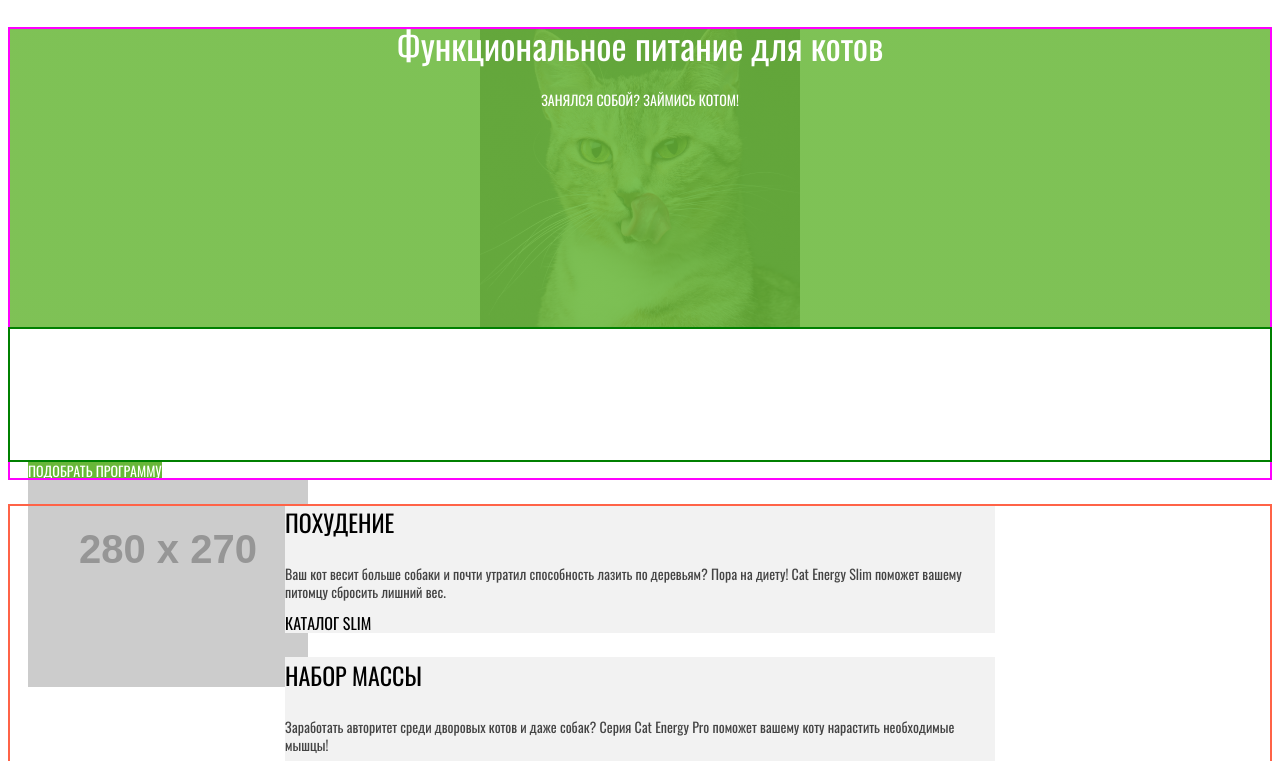
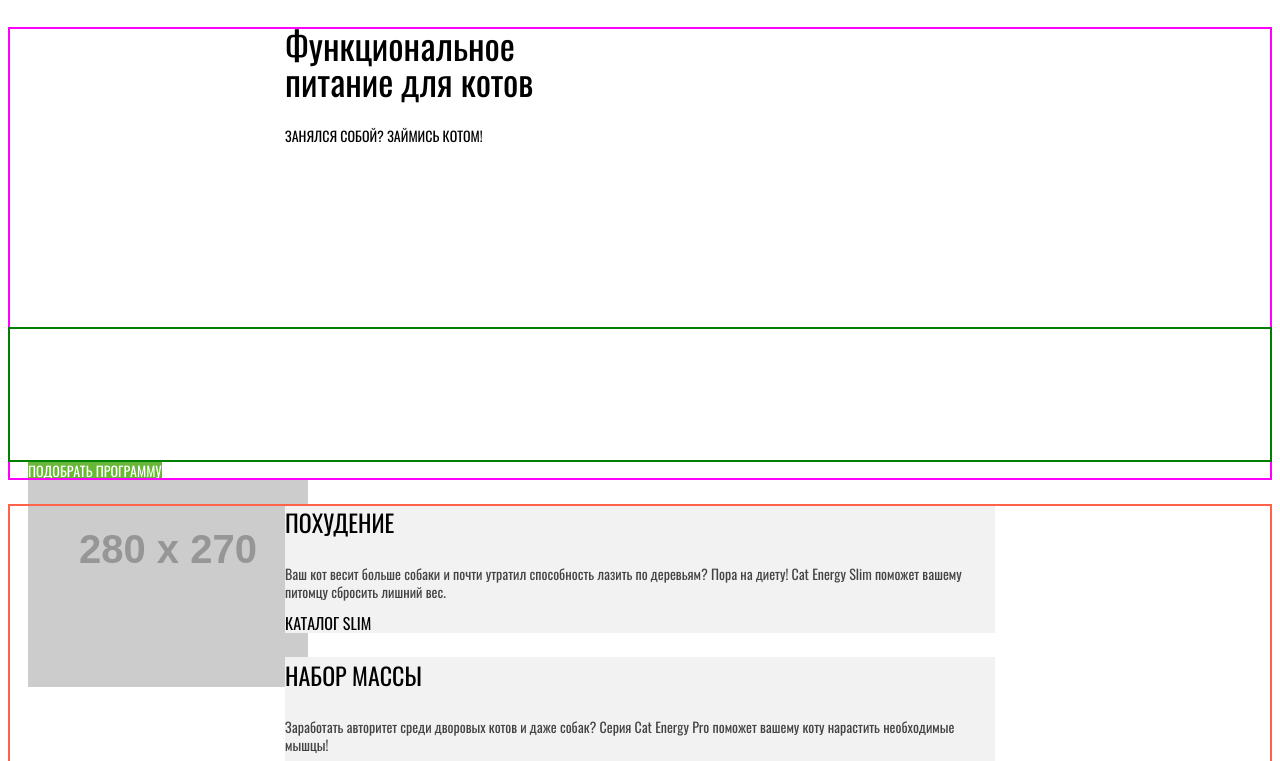
Before and after one commit to htmlacademy-adaptive/414933-cat-energy-21, a website: page source/index.html in a window 1280 px wide. Shown: the part 53-814 px from the top of the page. Drawn offline with nearby package versions, Linux system fonts and the light colour scheme; files that its build step writes are made by us from their sources.

Commit message:
m4-t1 прерстроение промо

```diff
--- a/source/index.html
+++ b/source/index.html
@@ -38,7 +38,7 @@
       <section class="promo">
           <div class="container">
             <div class="promo__intro">
-              <h2 class="promo__title">Функциональное питание для котов</h2>
+              <h2 class="promo__title">Функциональное</br> питание для котов</h2>
               <p class="promo__text">Занялся собой? Займись котом!</p>
             </div>
           </div>
--- a/source/less/blocks/promo.less
+++ b/source/less/blocks/promo.less
@@ -10,6 +10,9 @@
 @media (min-width: @tablet-width) {
   .promo {
     position: relative;
+    text-align: left;
+    color: inherit;
+    background-image: none;
   }
 }
 
@@ -22,27 +25,6 @@
 .promo__intro {
   min-height: 300px;
 }
-
-// .promo__intro {
-//   .outline(fuchsia);
-//   min-height: 300px;
-//   color: @basic_white;
-//   text-align: center;
-//   background-image: linear-gradient(@special_mask-gradient, @special_mask-gradient), url("../../img/index-background-desktop\ 2.jpg");
-//   background-repeat: no-repeat;
-//   background-position: center;
-//   background-color: @basic_green;
-// }
-
-// @media (min-width: @tablet-width) {
-//   .promo__intro {
-//     min-height: auto;
-//     color: @basic_black;
-//     text-align: left;
-//     background-image: none;
-//     background-color: transparent;
-//   }
-// }
 
 .promo__title {
   font-family: "Oswald", "Arial", sans-serif;
```
